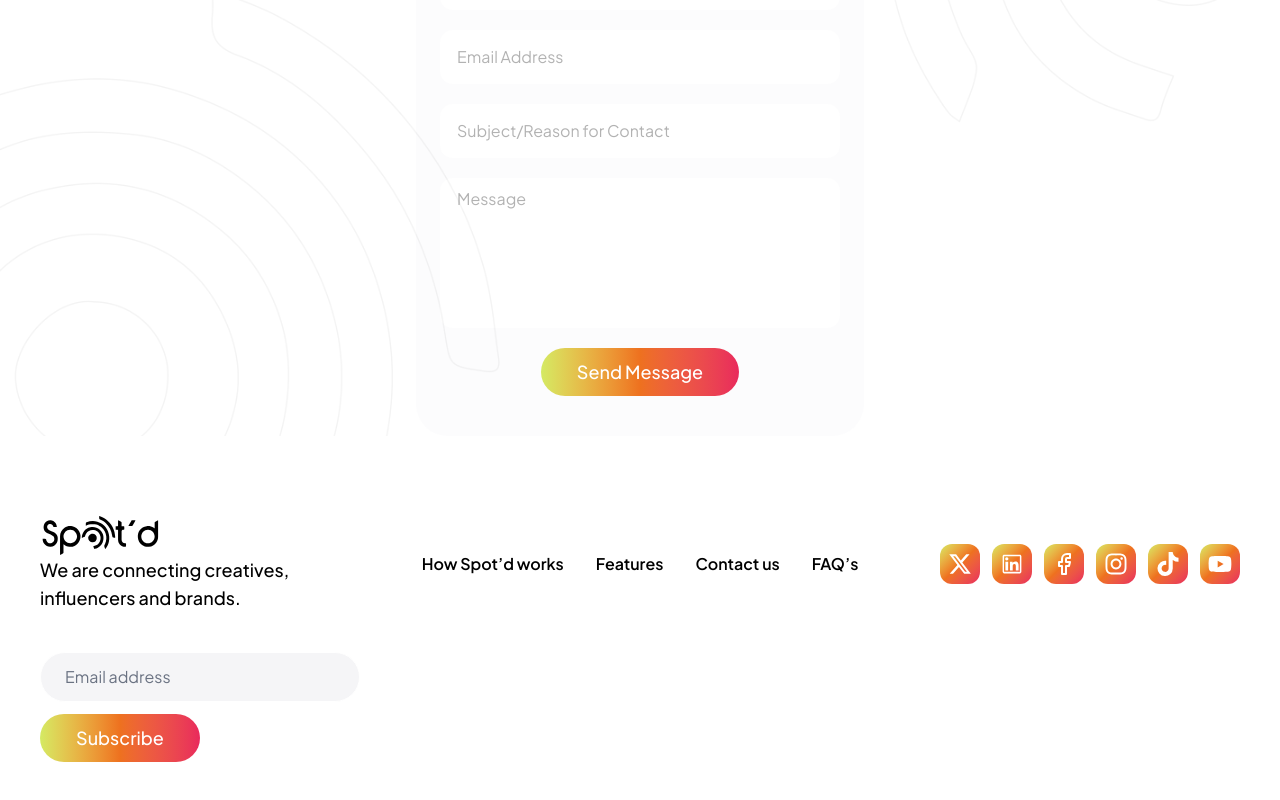
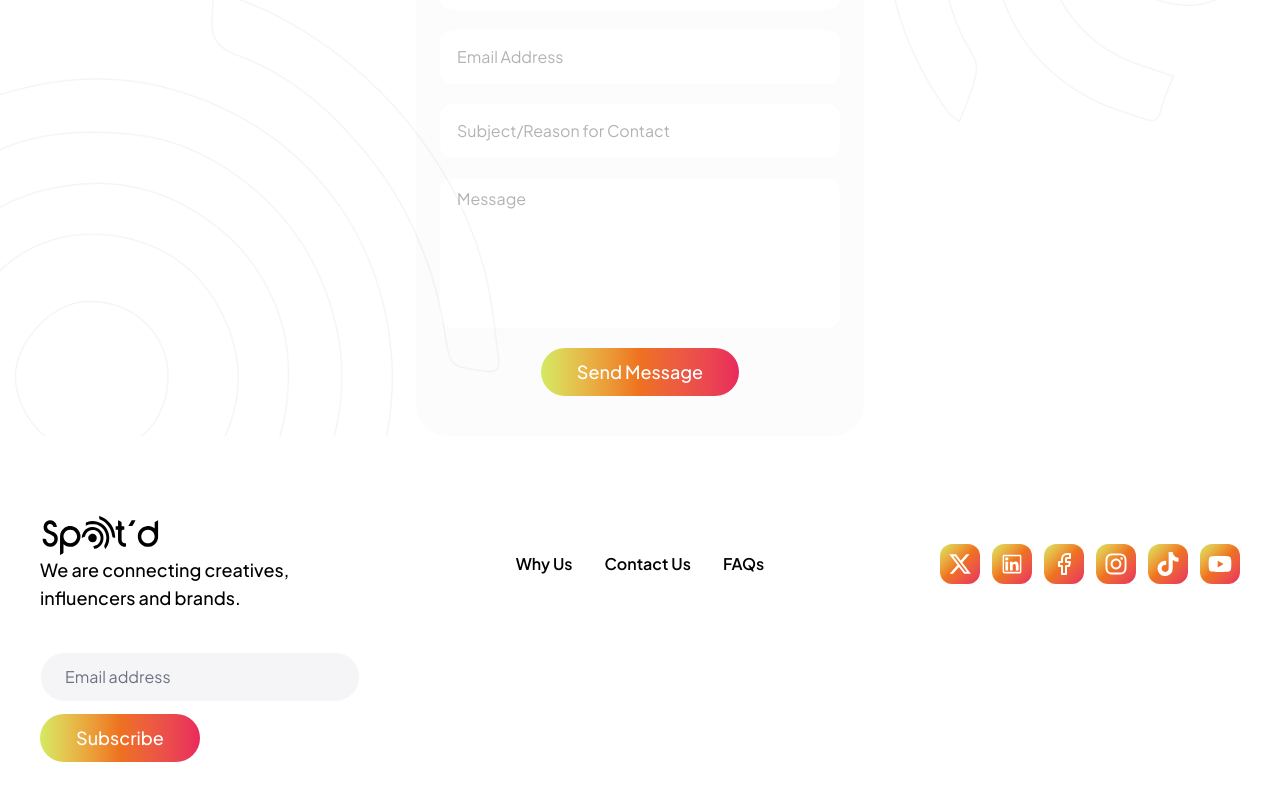
Before and after one commit to spotdengineering/spotd-website, a Next.js app: page / in a window 1280 px wide. Shown: the part 7976-8776 px from the top of the page. Built offline with nearby package versions, Linux system fonts and the light colour scheme.

Commit message:
feat: footer scroll to section

```diff
--- a/src/components/Footer.tsx
+++ b/src/components/Footer.tsx
@@ -12,10 +12,9 @@ import LogoBlack from './custom-comp/LogoBlack';
 
 const Footer = () => {
   const navs = [
-    { name: 'How Spot’d works', link: '/' },
-    { name: 'Features', link: '/' },
-    { name: 'Contact us', link: '/' },
-    { name: 'FAQ’s', link: '/' },
+    { name: 'Why Us', link: '#whyus' },
+    { name: 'Contact Us', link: '#contact' },
+    { name: 'FAQs', link: '#faq' },
   ];
 
   const social = [
@@ -50,12 +49,14 @@ const Footer = () => {
           {/* navs */}
           <div className="flex flex-col sm:flex-wrap sm:flex-row gap-4 sm:gap-8 sm:items-center font-semibold">
             {navs?.map((n: any, index: number) => (
+              <Link href={n?.link} key={index}>
                 <p
                   key={index}
                   className="text-black cursor-pointer hover:text-black/60 transition-all ease-in-out duration-300"
                 >
                   {n?.name}
                 </p>
+              </Link>
             ))}
           </div>
 
```
Lines whose indentation alone changed are shown as unchanged.
